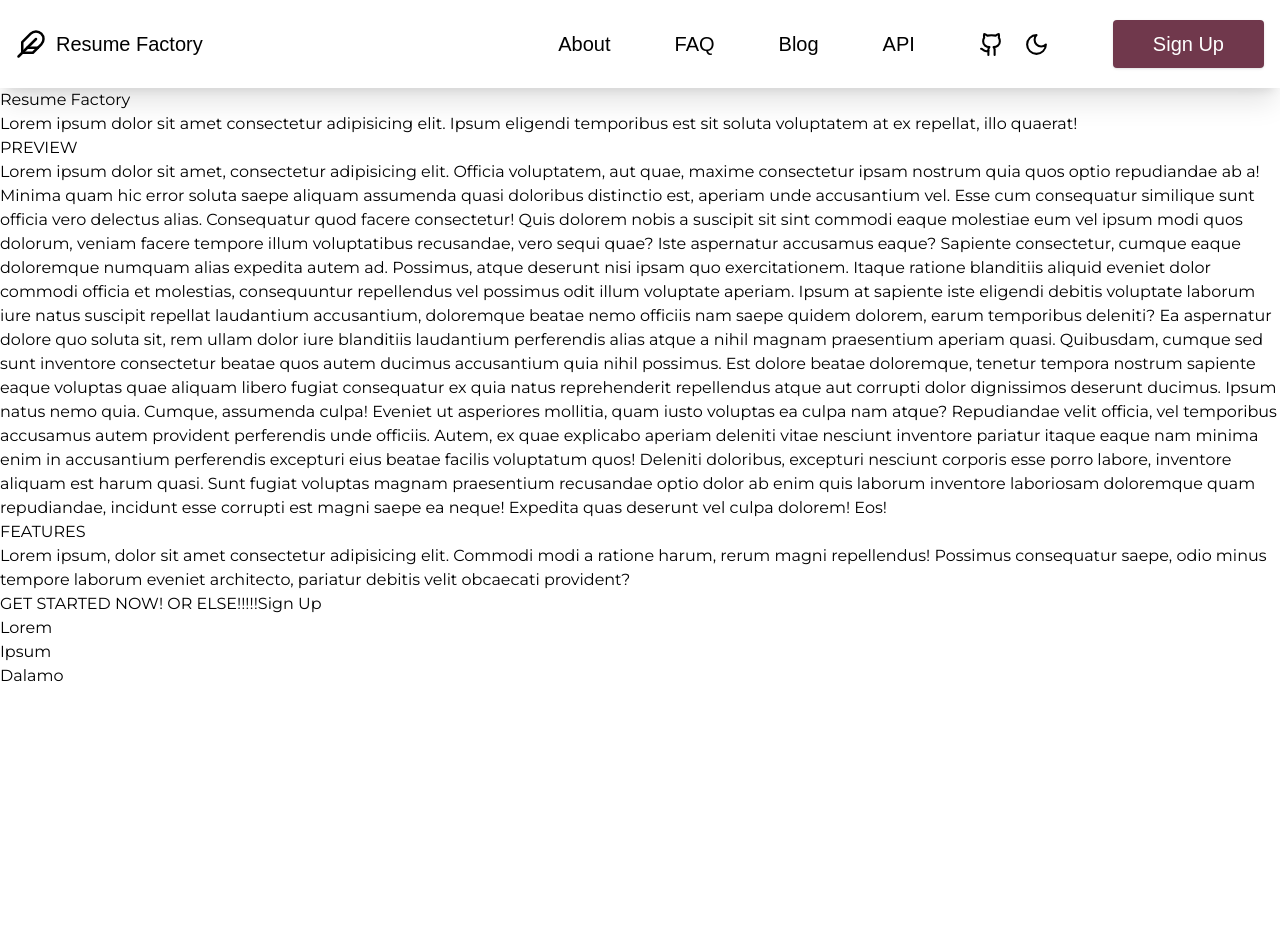
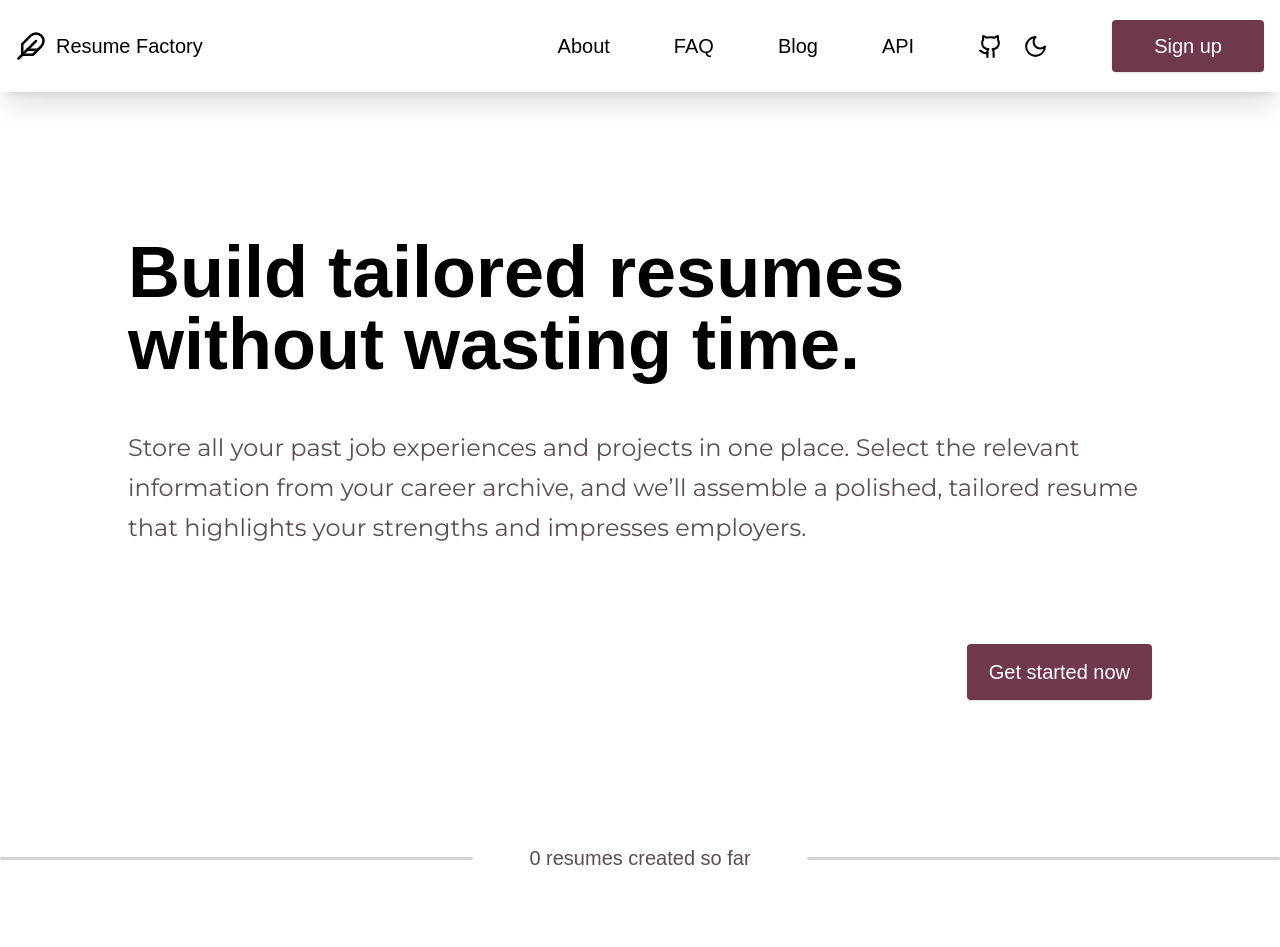
Before and after one commit to CSC-3380-Spring-2024/resume-factory, a Next.js app: page / in a window 1280 px wide. Shown: the top 947 px of the page. Before the commit the page ends 800 px from the top, so only its background shows below. Built offline with nearby package versions, Linux system fonts and the light colour scheme; a web font is replaced by a local one.

Commit message:
Hero/Count finished

```diff
--- a/src/pages/index.tsx
+++ b/src/pages/index.tsx
@@ -12,10 +12,13 @@ const Home: NextPage = () => {
         <link rel="icon" href="/favicon.ico" />
       </Head>
       <Header />
-      <main className=" prose prose-invert container">
+      <main className="container">
         <Hero />
-        <Preview />
+        <ResumeCount count={0} />
+        <About />
+        <Benefits />
         <Features />
+        <FAQ />
         <CTA />
       </main>
       <Footer />
@@ -34,10 +37,18 @@ const Header: React.FC = () => {
           <p className="">Resume Factory</p>
         </Link>
         <nav className="flex flex-row items-center gap-x-8 sm:gap-x-16">
-          <Link href="#about">About</Link>
-          <Link href="#faq">FAQ</Link>
-          <Link href="/blog">Blog</Link>
-          <Link href="/api">API</Link>
+          <Link className="transition-colors hover:text-accent" href="#about">
+            About
+          </Link>
+          <Link className="transition-colors hover:text-accent" href="#faq">
+            FAQ
+          </Link>
+          <Link className="transition-colors hover:text-accent" href="/blog">
+            Blog
+          </Link>
+          <Link className="transition-colors hover:text-accent" href="/api">
+            API
+          </Link>
           <div className="flex flex-row gap-x-[20px]">
             <Link
               href="https://github.com/CB-BC/resume-factory"
@@ -49,9 +60,9 @@ const Header: React.FC = () => {
           </div>
           <Link
             href="/"
-            className="rounded bg-accent px-[40px] py-[10px] text-bg shadow"
+            className="rounded border-2 border-accent bg-accent px-[40px] py-[10px] text-bg shadow transition-colors hover:bg-bg hover:text-accent"
           >
-            Sign Up
+            Sign up
           </Link>
         </nav>
       </div>
@@ -61,59 +72,85 @@ const Header: React.FC = () => {
 
 const Hero: React.FC = () => {
   return (
+    <section className="mx-auto my-36 max-w-5xl">
+      <h1 className="mb-12 font-mono text-7xl font-bold">
+        Build tailored resumes without wasting time.
+      </h1>
+      <p className="mb-24 text-2xl leading-10 text-fg-light">
+        Store all your past job experiences and projects in one place. Select
+        the relevant information from your career archive, and we’ll assemble a
+        polished, tailored resume that highlights your strengths and impresses
+        employers.
+      </p>
+      <div className="flex flex-row justify-end">
+        <Link
+          href="/"
+          className="rounded border-2 border-accent bg-accent px-5 py-3 font-mono text-xl text-bg shadow transition-colors hover:bg-bg hover:text-accent"
+        >
+          Get started now
+        </Link>
+      </div>
+    </section>
+  );
+};
+
+const ResumeCount: React.FC<{ count: number }> = ({ count }) => {
+  const bar = <div className="h-[3px] w-full rounded-full bg-fg-light/25 " />;
+
+  return (
+    <section className="mb-[72px] flex flex-row items-center justify-between gap-x-14">
+      {bar}
+      <p className="min-w-max font-mono text-xl font-medium text-fg-light">
+        {count} resumes created so far
+      </p>
+      {bar}
+    </section>
+  );
+};
+
+const About: React.FC = () => {
+  return (
     <section>
-      <h1>Resume Factory</h1>
+      <h2>FEATURES</h2>
       <p>
-        Lorem ipsum dolor sit amet consectetur adipisicing elit. Ipsum eligendi
-        temporibus est sit soluta voluptatem at ex repellat, illo quaerat!
+        Lorem ipsum, dolor sit amet consectetur adipisicing elit. Commodi modi a
+        ratione harum, rerum magni repellendus! Possimus consequatur saepe, odio
+        minus tempore laborum eveniet architecto, pariatur debitis velit
+        obcaecati provident?
       </p>
     </section>
   );
 };
 
-const Preview: React.FC = () => {
+const Benefits: React.FC = () => {
   return (
     <section>
-      <h2>PREVIEW</h2>
+      <h2>FEATURES</h2>
       <p>
-        Lorem ipsum dolor sit amet, consectetur adipisicing elit. Officia
-        voluptatem, aut quae, maxime consectetur ipsam nostrum quia quos optio
-        repudiandae ab a! Minima quam hic error soluta saepe aliquam assumenda
-        quasi doloribus distinctio est, aperiam unde accusantium vel. Esse cum
-        consequatur similique sunt officia vero delectus alias. Consequatur quod
-        facere consectetur! Quis dolorem nobis a suscipit sit sint commodi eaque
-        molestiae eum vel ipsum modi quos dolorum, veniam facere tempore illum
-        voluptatibus recusandae, vero sequi quae? Iste aspernatur accusamus
-        eaque? Sapiente consectetur, cumque eaque doloremque numquam alias
-        expedita autem ad. Possimus, atque deserunt nisi ipsam quo
-        exercitationem. Itaque ratione blanditiis aliquid eveniet dolor commodi
-        officia et molestias, consequuntur repellendus vel possimus odit illum
-        voluptate aperiam. Ipsum at sapiente iste eligendi debitis voluptate
-        laborum iure natus suscipit repellat laudantium accusantium, doloremque
-        beatae nemo officiis nam saepe quidem dolorem, earum temporibus
-        deleniti? Ea aspernatur dolore quo soluta sit, rem ullam dolor iure
-        blanditiis laudantium perferendis alias atque a nihil magnam praesentium
-        aperiam quasi. Quibusdam, cumque sed sunt inventore consectetur beatae
-        quos autem ducimus accusantium quia nihil possimus. Est dolore beatae
-        doloremque, tenetur tempora nostrum sapiente eaque voluptas quae aliquam
-        libero fugiat consequatur ex quia natus reprehenderit repellendus atque
-        aut corrupti dolor dignissimos deserunt ducimus. Ipsum natus nemo quia.
-        Cumque, assumenda culpa! Eveniet ut asperiores mollitia, quam iusto
-        voluptas ea culpa nam atque? Repudiandae velit officia, vel temporibus
-        accusamus autem provident perferendis unde officiis. Autem, ex quae
-        explicabo aperiam deleniti vitae nesciunt inventore pariatur itaque
-        eaque nam minima enim in accusantium perferendis excepturi eius beatae
-        facilis voluptatum quos! Deleniti doloribus, excepturi nesciunt corporis
-        esse porro labore, inventore aliquam est harum quasi. Sunt fugiat
-        voluptas magnam praesentium recusandae optio dolor ab enim quis laborum
-        inventore laboriosam doloremque quam repudiandae, incidunt esse corrupti
-        est magni saepe ea neque! Expedita quas deserunt vel culpa dolorem! Eos!
+        Lorem ipsum, dolor sit amet consectetur adipisicing elit. Commodi modi a
+        ratione harum, rerum magni repellendus! Possimus consequatur saepe, odio
+        minus tempore laborum eveniet architecto, pariatur debitis velit
+        obcaecati provident?
       </p>
     </section>
   );
 };
 
 const Features: React.FC = () => {
+  return (
+    <section>
+      <h2>FEATURES</h2>
+      <p>
+        Lorem ipsum, dolor sit amet consectetur adipisicing elit. Commodi modi a
+        ratione harum, rerum magni repellendus! Possimus consequatur saepe, odio
+        minus tempore laborum eveniet architecto, pariatur debitis velit
+        obcaecati provident?
+      </p>
+    </section>
+  );
+};
+
+const FAQ: React.FC = () => {
   return (
     <section>
       <h2>FEATURES</h2>
```
